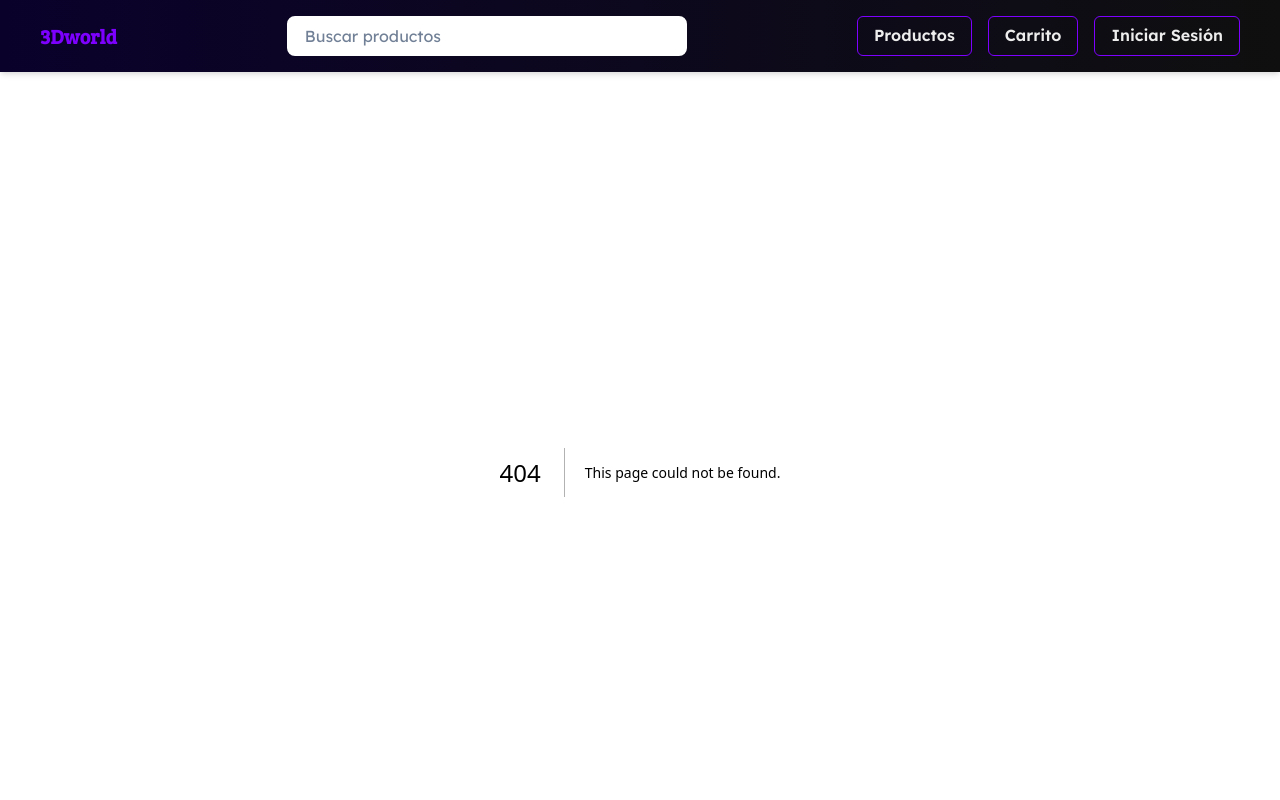
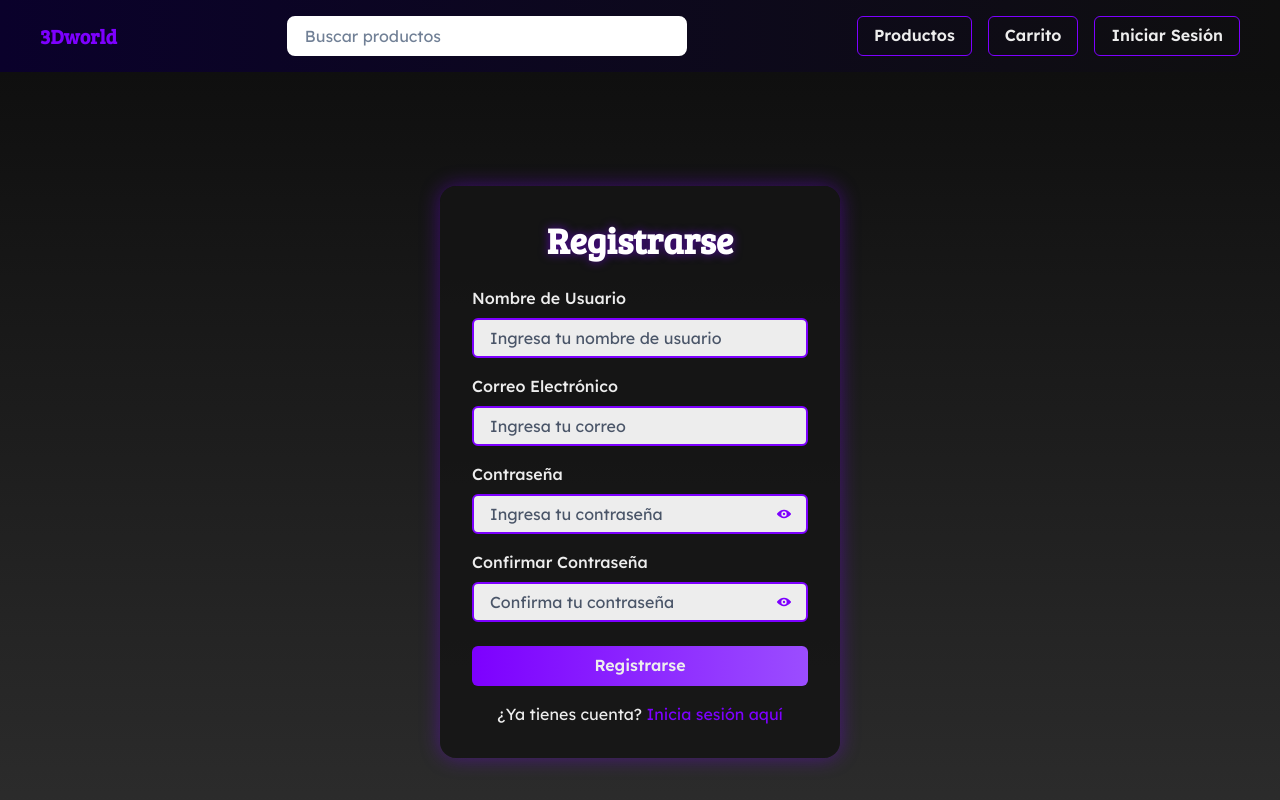
Before and after one commit to DRACKM10/3Dworld2, a Next.js app in the folder frontend/: page /registro in a window 1280 px wide. Before the commit this address had no page. Shown: the top 800 px of the page. Built offline with nearby package versions, Linux system fonts and the light colour scheme.

Commit message:
realizacion del registro

```diff
--- /dev/null
+++ b/frontend/src/app/registro/page.js
@@ -0,0 +1,258 @@
+"use client";
+
+import {
+  Box,
+  Heading,
+  Input,
+  Button,
+  FormControl,
+  FormLabel,
+  FormErrorMessage,
+  Text,
+  Link,
+  InputGroup,
+  InputRightElement,
+  IconButton,
+} from "@chakra-ui/react";
+import { useState, useEffect } from "react";
+import { useRouter } from "next/navigation";
+import Lottie from "lottie-react";
+import { ViewIcon, ViewOffIcon } from "@chakra-ui/icons";
+
+export default function RegisterPage() {
+  const [username, setUsername] = useState("");
+  const [email, setEmail] = useState("");
+  const [password, setPassword] = useState("");
+  const [confirmPassword, setConfirmPassword] = useState("");
+  const [error, setError] = useState("");
+  const [animationData, setAnimationData] = useState(null);
+  const [showPassword, setShowPassword] = useState(false);
+  const [showConfirmPassword, setShowConfirmPassword] = useState(false);
+  const router = useRouter();
+
+  useEffect(() => {
+    fetch("/animations/Space.json")
+      .then((res) => res.json())
+      .then((data) => setAnimationData(data));
+  }, []);
+
+  const validateEmail = (email) => {
+    const emailRegex = /^[^\s@]+@[^\s@]+\.[^\s@]+$/;
+    return emailRegex.test(email);
+  };
+
+  const handleSubmit = (e) => {
+    e.preventDefault();
+
+    if (!username) {
+      setError("El nombre de usuario es obligatorio");
+      return;
+    }
+
+    if (!validateEmail(email)) {
+      setError("Por favor, ingresa un correo electrónico válido");
+      return;
+    }
+
+    if (password.length < 8) {
+      setError("La contraseña debe tener al menos 8 caracteres");
+      return;
+    }
+
+    if (password !== confirmPassword) {
+      setError("Las contraseñas no coinciden");
+      return;
+    }
+
+    // Simulación de registro exitoso
+    router.push("/login");
+  };
+
+  const handleTogglePassword = () => {
+    setShowPassword(!showPassword);
+  };
+
+  const handleToggleConfirmPassword = () => {
+    setShowConfirmPassword(!showConfirmPassword);
+  };
+
+  const handleLoginRedirect = () => {
+    router.push("/login"); // Redirige a la página de login
+  };
+
+  return (
+    <>
+      <Box
+        minHeight="100vh"
+        display="flex"
+        alignItems="center"
+        justifyContent="center"
+        bgGradient="linear(to-b, #0F0F0F, #2E2E2E)"
+        color="#EDEDED"
+      >
+        <Box
+          bg="rgba(20, 20, 20, 0.85)"
+          p={8}
+          borderRadius="2xl"
+          boxShadow="0 0 20px rgba(125, 0, 255, 0.4)"
+          maxW="400px"
+          width="100%"
+        >
+          <Heading
+            mb={6}
+            textAlign="center"
+            color="#ffffffff"
+            textShadow="0 0 10px rgba(125, 0, 255, 0.6)"
+          >
+            Registrarse
+          </Heading>
+
+          <form onSubmit={handleSubmit}>
+            <FormControl isInvalid={error !== ""} mb={4}>
+              <FormLabel color="#EDEDED">Nombre de Usuario</FormLabel>
+              <Input
+                type="text"
+                value={username}
+                onChange={(e) => setUsername(e.target.value)}
+                placeholder="Ingresa tu nombre de usuario"
+                bg="#EDEDED"
+                color="#0F0F0F"
+                _placeholder={{ color: "gray.600" }}
+                border="2px solid #7D00FF"
+                _focus={{
+                  borderColor: "#9B4DFF",
+                  boxShadow: "0 0 10px #7D00FF",
+                }}
+                required
+              />
+            </FormControl>
+
+            <FormControl isInvalid={error !== ""} mb={4}>
+              <FormLabel color="#EDEDED">Correo Electrónico</FormLabel>
+              <Input
+                type="email"
+                value={email}
+                onChange={(e) => setEmail(e.target.value)}
+                placeholder="Ingresa tu correo"
+                bg="#EDEDED"
+                color="#0F0F0F"
+                _placeholder={{ color: "gray.600" }}
+                border="2px solid #7D00FF"
+                _focus={{
+                  borderColor: "#9B4DFF",
+                  boxShadow: "0 0 10px #7D00FF",
+                }}
+                required
+              />
+            </FormControl>
+
+            <FormControl isInvalid={error !== ""} mb={4}>
+              <FormLabel color="#EDEDED">Contraseña</FormLabel>
+              <InputGroup>
+                <Input
+                  type={showPassword ? "text" : "password"}
+                  value={password}
+                  onChange={(e) => setPassword(e.target.value)}
+                  placeholder="Ingresa tu contraseña"
+                  bg="#EDEDED"
+                  color="#0F0F0F"
+                  _placeholder={{ color: "gray.600" }}
+                  border="2px solid #7D00FF"
+                  _focus={{
+                    borderColor: "#9B4DFF",
+                    boxShadow: "0 0 10px #7D00FF",
+                  }}
+                  required
+                  pr="3.5rem"
+                />
+                <InputRightElement width="3rem">
+                  <IconButton
+                    aria-label={showPassword ? "Ocultar contraseña" : "Mostrar contraseña"}
+                    icon={showPassword ? <ViewOffIcon /> : <ViewIcon />}
+                    size="sm"
+                    onClick={handleTogglePassword}
+                    bg="transparent"
+                    color="#7D00FF"
+                    _hover={{
+                      bg: "rgba(125, 0, 255, 0.1)",
+                      transform: "scale(1.1)",
+                    }}
+                    transition="all 0.2s ease-in-out"
+                  />
+                </InputRightElement>
+              </InputGroup>
+            </FormControl>
+
+            <FormControl isInvalid={error !== ""} mb={6}>
+              <FormLabel color="#EDEDED">Confirmar Contraseña</FormLabel>
+              <InputGroup>
+                <Input
+                  type={showConfirmPassword ? "text" : "password"}
+                  value={confirmPassword}
+                  onChange={(e) => setConfirmPassword(e.target.value)}
+                  placeholder="Confirma tu contraseña"
+                  bg="#EDEDED"
+                  color="#0F0F0F"
+                  _placeholder={{ color: "gray.600" }}
+                  border="2px solid #7D00FF"
+                  _focus={{
+                    borderColor: "#9B4DFF",
+                    boxShadow: "0 0 10px #7D00FF",
+                  }}
+                  required
+                  pr="3.5rem"
+                />
+                <InputRightElement width="3rem">
+                  <IconButton
+                    aria-label={showConfirmPassword ? "Ocultar contraseña" : "Mostrar contraseña"}
+                    icon={showConfirmPassword ? <ViewOffIcon /> : <ViewIcon />}
+                    size="sm"
+                    onClick={handleToggleConfirmPassword}
+                    bg="transparent"
+                    color="#7D00FF"
+                    _hover={{
+                      bg: "rgba(125, 0, 255, 0.1)",
+                      transform: "scale(1.1)",
+                    }}
+                    transition="all 0.2s ease-in-out"
+                  />
+                </InputRightElement>
+              </InputGroup>
+              <FormErrorMessage>{error}</FormErrorMessage>
+            </FormControl>
+
+            <Button
+              type="submit"
+              width="full"
+              bgGradient="linear(to-r, #7D00FF, #9B4DFF)"
+              color="#EDEDED"
+              _hover={{
+                bgGradient: "linear(to-r, #9B4DFF, #7D00FF)",
+                transform: "scale(1.05)",
+              }}
+              transition="all 0.2s ease-in-out"
+              mb={4}
+            >
+              Registrarse
+            </Button>
+
+            <Text textAlign="center" color="#EDEDED">
+              ¿Ya tienes cuenta?{" "}
+              <Link
+                href="/login"
+                color="#7D00FF"
+                _hover={{
+                  textDecoration: "underline",
+                  textShadow: "0 0 8px #7D00FF",
+                }}
+                onClick={handleLoginRedirect} // Manejador opcional
+              >
+                Inicia sesión aquí
+              </Link>
+            </Text>
+          </form>
+        </Box>
+      </Box>
+    </>
+  );
+}
```
